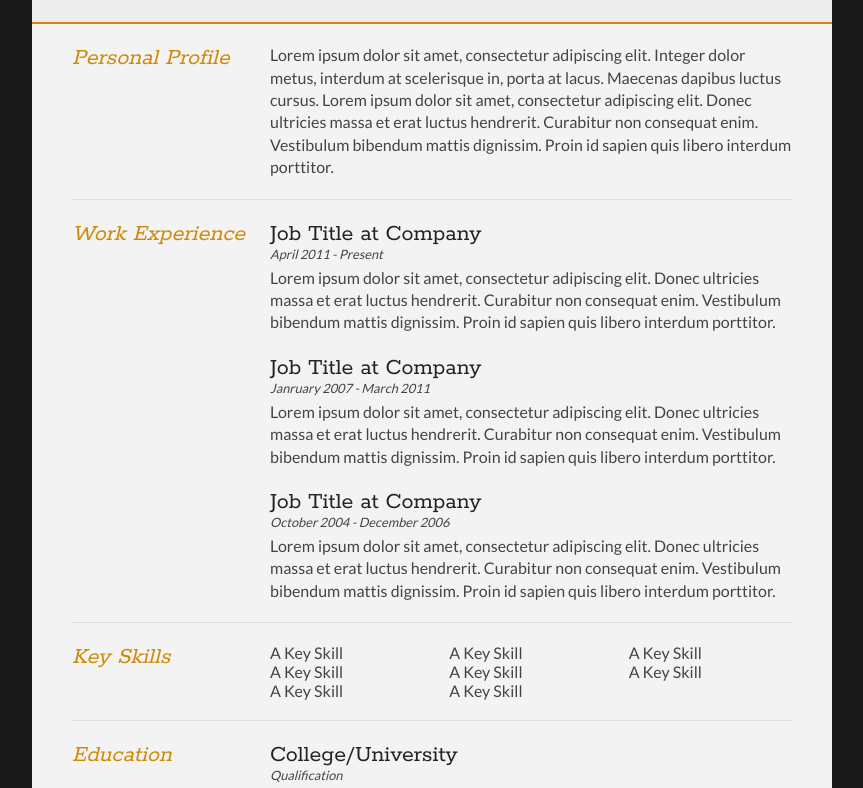
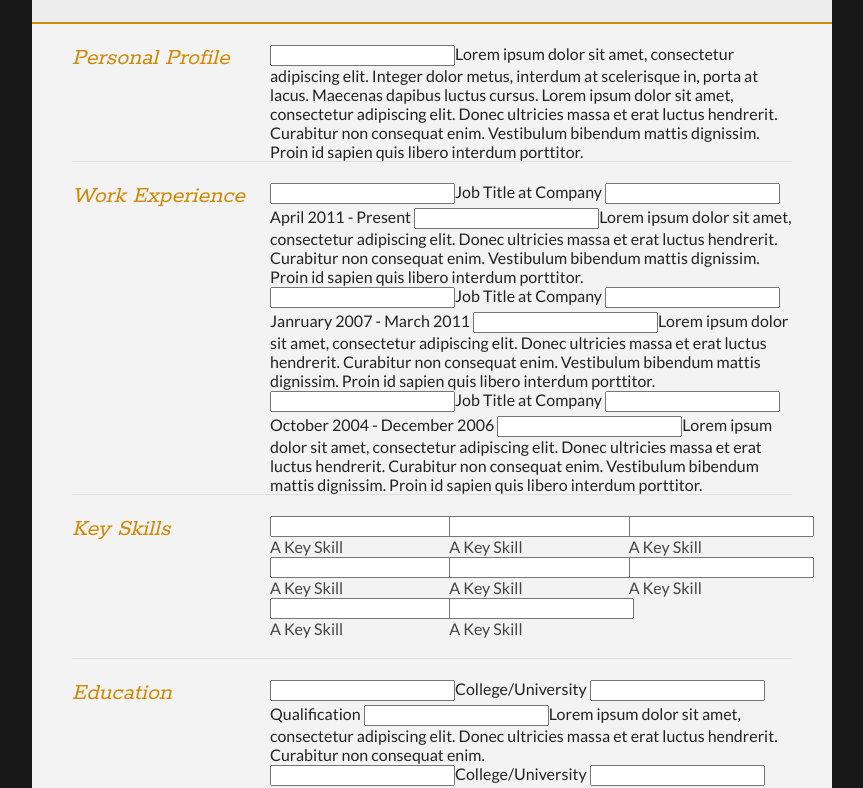
Before and after one commit to MauryJohnson/Portfolio-Template-Generator, a plain HTML site: page Templates/Template4/joeblogss.html in a window 1280 px wide. Shown: the part 152-940 px from the top of the page, without its empty margins (208-1071 px from the left). Drawn offline with Linux system fonts and the light colour scheme.

Commit message:
added input commands

```diff
--- a/Templates/Template4/joeblogss.html
+++ b/Templates/Template4/joeblogss.html
@@ -44,7 +44,7 @@
 				</div>
 
 				<div class="sectionContent">
-					<p>Lorem ipsum dolor sit amet, consectetur adipiscing elit. Integer dolor metus, interdum at scelerisque in, porta at lacus. Maecenas dapibus luctus cursus. Lorem ipsum dolor sit amet, consectetur adipiscing elit. Donec ultricies massa et erat luctus hendrerit. Curabitur non consequat enim. Vestibulum bibendum mattis dignissim. Proin id sapien quis libero interdum porttitor.</p>
+					<input>Lorem ipsum dolor sit amet, consectetur adipiscing elit. Integer dolor metus, interdum at scelerisque in, porta at lacus. Maecenas dapibus luctus cursus. Lorem ipsum dolor sit amet, consectetur adipiscing elit. Donec ultricies massa et erat luctus hendrerit. Curabitur non consequat enim. Vestibulum bibendum mattis dignissim. Proin id sapien quis libero interdum porttitor.</input>
 				</div>
 			</article>
 			<div class="clear"></div>
@@ -58,21 +58,21 @@
 
 			<div class="sectionContent">
 				<article>
-					<h2>Job Title at Company</h2>
-					<p class="subDetails">April 2011 - Present</p>
-					<p>Lorem ipsum dolor sit amet, consectetur adipiscing elit. Donec ultricies massa et erat luctus hendrerit. Curabitur non consequat enim. Vestibulum bibendum mattis dignissim. Proin id sapien quis libero interdum porttitor.</p>
+					<input>Job Title at Company</input>
+					<input class="subDetails">April 2011 - Present</input>
+					<input>Lorem ipsum dolor sit amet, consectetur adipiscing elit. Donec ultricies massa et erat luctus hendrerit. Curabitur non consequat enim. Vestibulum bibendum mattis dignissim. Proin id sapien quis libero interdum porttitor.</input>
 				</article>
 
 				<article>
-					<h2>Job Title at Company</h2>
-					<p class="subDetails">Janruary 2007 - March 2011</p>
-					<p>Lorem ipsum dolor sit amet, consectetur adipiscing elit. Donec ultricies massa et erat luctus hendrerit. Curabitur non consequat enim. Vestibulum bibendum mattis dignissim. Proin id sapien quis libero interdum porttitor.</p>
+					<input>Job Title at Company</input>
+					<input class="subDetails">Janruary 2007 - March 2011</input>
+					<input>Lorem ipsum dolor sit amet, consectetur adipiscing elit. Donec ultricies massa et erat luctus hendrerit. Curabitur non consequat enim. Vestibulum bibendum mattis dignissim. Proin id sapien quis libero interdum porttitor.</input>
 				</article>
 
 				<article>
-					<h2>Job Title at Company</h2>
-					<p class="subDetails">October 2004 - December 2006</p>
-					<p>Lorem ipsum dolor sit amet, consectetur adipiscing elit. Donec ultricies massa et erat luctus hendrerit. Curabitur non consequat enim. Vestibulum bibendum mattis dignissim. Proin id sapien quis libero interdum porttitor.</p>
+					<input>Job Title at Company</input>
+					<input class="subDetails">October 2004 - December 2006</input>
+					<input>Lorem ipsum dolor sit amet, consectetur adipiscing elit. Donec ultricies massa et erat luctus hendrerit. Curabitur non consequat enim. Vestibulum bibendum mattis dignissim. Proin id sapien quis libero interdum porttitor.</input>
 				</article>
 			</div>
 			<div class="clear"></div>
@@ -86,14 +86,14 @@
 
 			<div class="sectionContent">
 				<ul class="keySkills">
-					<li>A Key Skill</li>
-					<li>A Key Skill</li>
-					<li>A Key Skill</li>
-					<li>A Key Skill</li>
-					<li>A Key Skill</li>
-					<li>A Key Skill</li>
-					<li>A Key Skill</li>
-					<li>A Key Skill</li>
+					<input>A Key Skill</input>
+					<input>A Key Skill</input>
+					<input>A Key Skill</input>
+					<input>A Key Skill</input>
+					<input>A Key Skill</input>
+					<input>A Key Skill</input>
+					<input>A Key Skill</input>
+					<input>A Key Skill</input>
 				</ul>
 			</div>
 			<div class="clear"></div>
@@ -107,15 +107,15 @@
 
 			<div class="sectionContent">
 				<article>
-					<h2>College/University</h2>
-					<p class="subDetails">Qualification</p>
-					<p>Lorem ipsum dolor sit amet, consectetur adipiscing elit. Donec ultricies massa et erat luctus hendrerit. Curabitur non consequat enim.</p>
+					<input>College/University</input>
+					<input class="subDetails">Qualification</input>
+					<input>Lorem ipsum dolor sit amet, consectetur adipiscing elit. Donec ultricies massa et erat luctus hendrerit. Curabitur non consequat enim.</input>
 				</article>
 
 				<article>
-					<h2>College/University</h2>
-					<p class="subDetails">Qualification</p>
-					<p>Lorem ipsum dolor sit amet, consectetur adipiscing elit. Donec ultricies massa et erat luctus hendrerit. Curabitur non consequat enim.</p>
+					<input>College/University</input>
+					<input class="subDetails">Qualification</input>
+					<input>Lorem ipsum dolor sit amet, consectetur adipiscing elit. Donec ultricies massa et erat luctus hendrerit. Curabitur non consequat enim.</input>
 				</article>
 			</div>
 			<div class="clear"></div>
```
Also changed, not shown: 5 other files.
